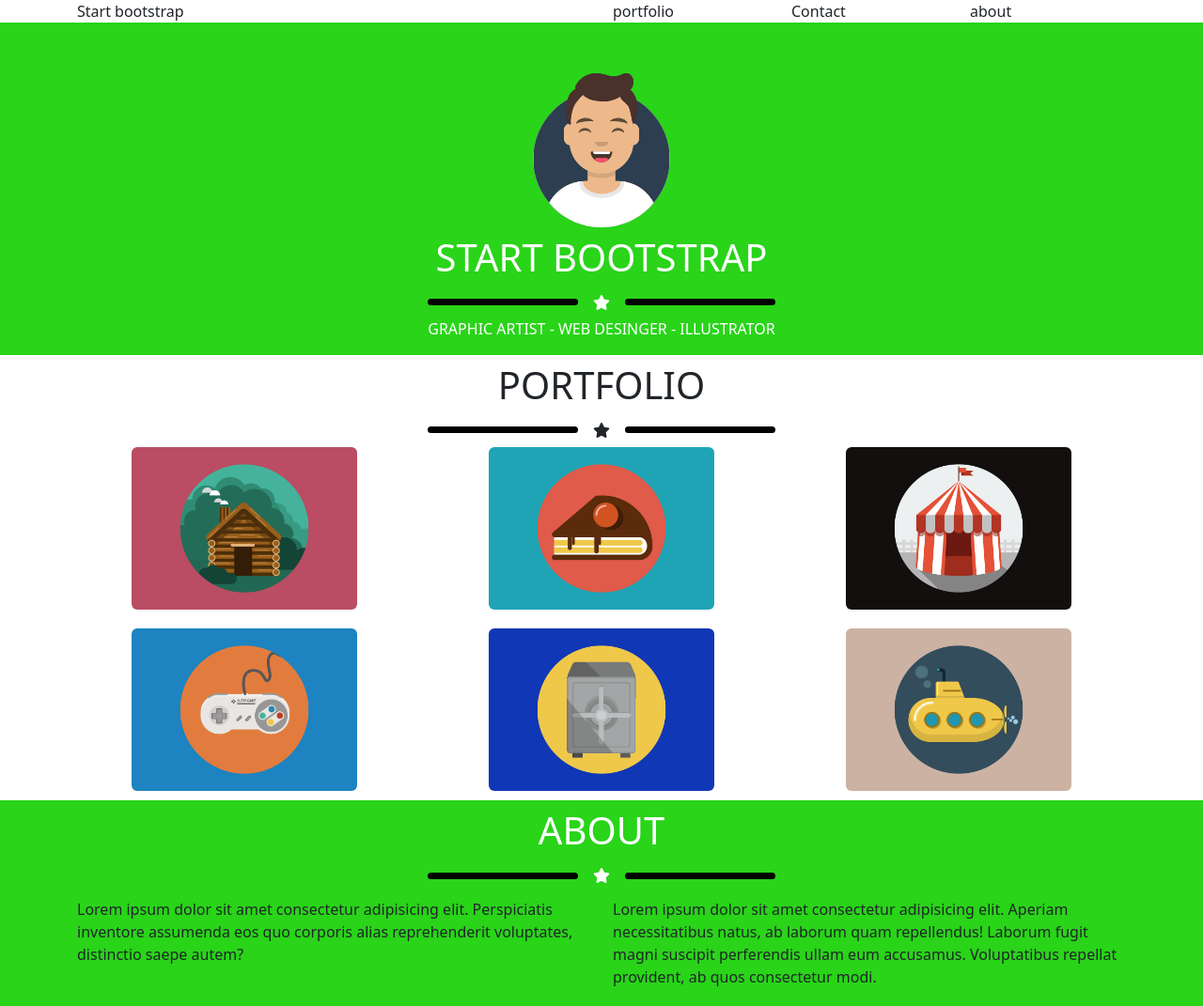
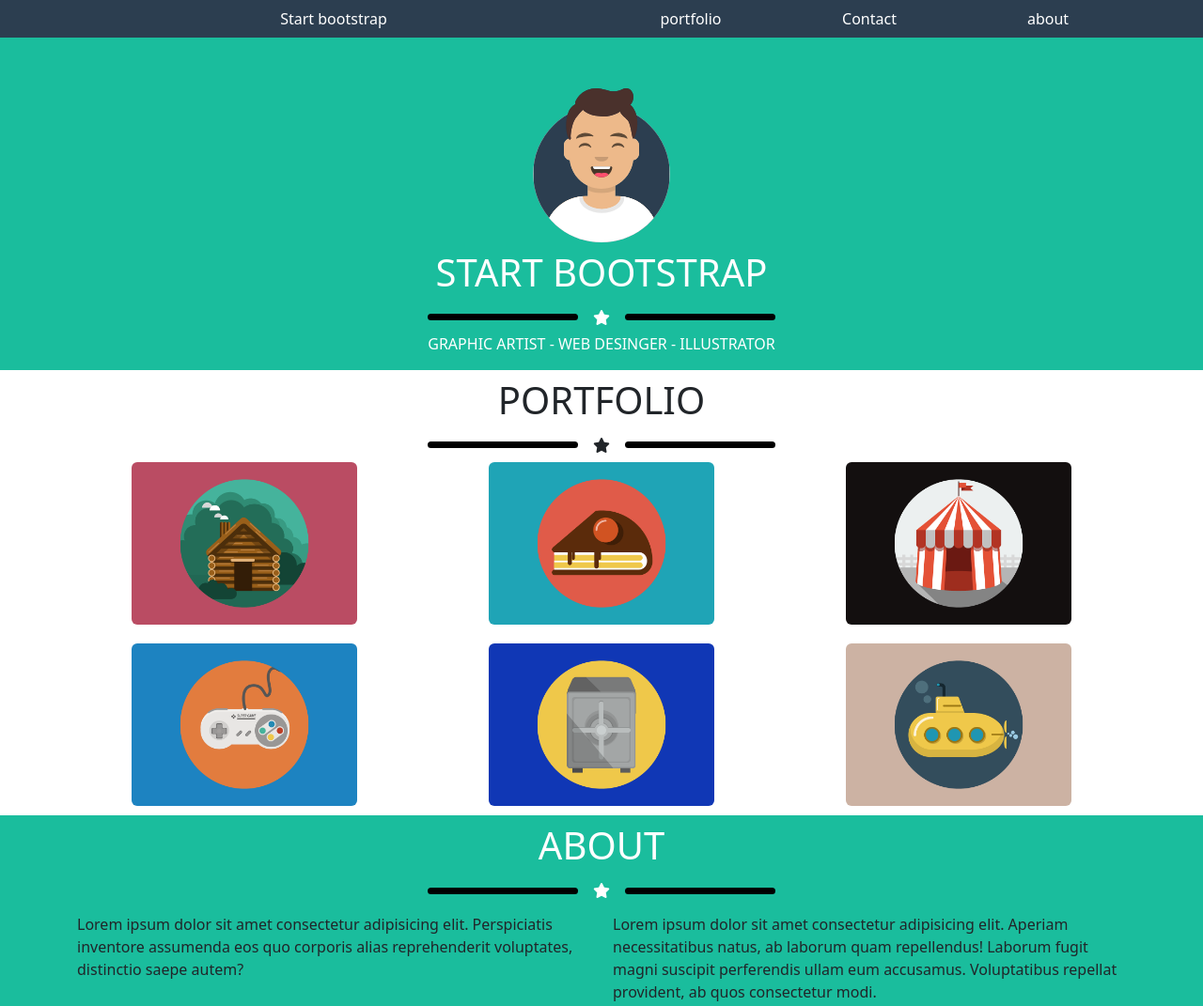
Before and after one commit to GiuseppeDelCorso/html-css-bootstrap-freelancer, a plain HTML site: page index.html in a window 1280 px wide. Shown: the top 1071 px of the page at 94% size. Drawn offline with nearby package versions, Linux system fonts and the light colour scheme.

Commit message:
salvataggio

```diff
--- a/index.html
+++ b/index.html
@@ -10,13 +10,13 @@
         <link rel="stylesheet" href="style.css">
     </head>
 <body>
-    <header>
+    <header class="color_header">
         <div class="container">
             <div class="row">
-                <div class="col-6">Start bootstrap</div>
-                <div class="col-2">portfolio</div>
-                <div class="col-2">Contact</div>
-                <div class="col-2">about</div>
+                <div class="col-6 my-2 text-white text-center">Start bootstrap</div>
+                <div class="col-2 my-2 text-white text-center">portfolio</div>
+                <div class="col-2 my-2 text-white text-center">Contact</div>
+                <div class="col-2 my-2 text-white text-center">about</div>
             </div>
         </div>
     </header>
--- a/style.css
+++ b/style.css
@@ -12,13 +12,16 @@
     margin: 10px;
     border-radius: 20px;
 }
+.color_header{
+   background-color: #2c3e50;
+}
 .color_footer{
-    background-color: darkgray;
+    background-color: #3b546c;
 }
 .color_footer_2{
-    background-color: rgb(24, 17, 56);
+    background-color: #2c3e50;
 }
 
 .color{
-    background-color: rgb(41, 212, 25);
+    background-color: #1abd9d;
 }
```
